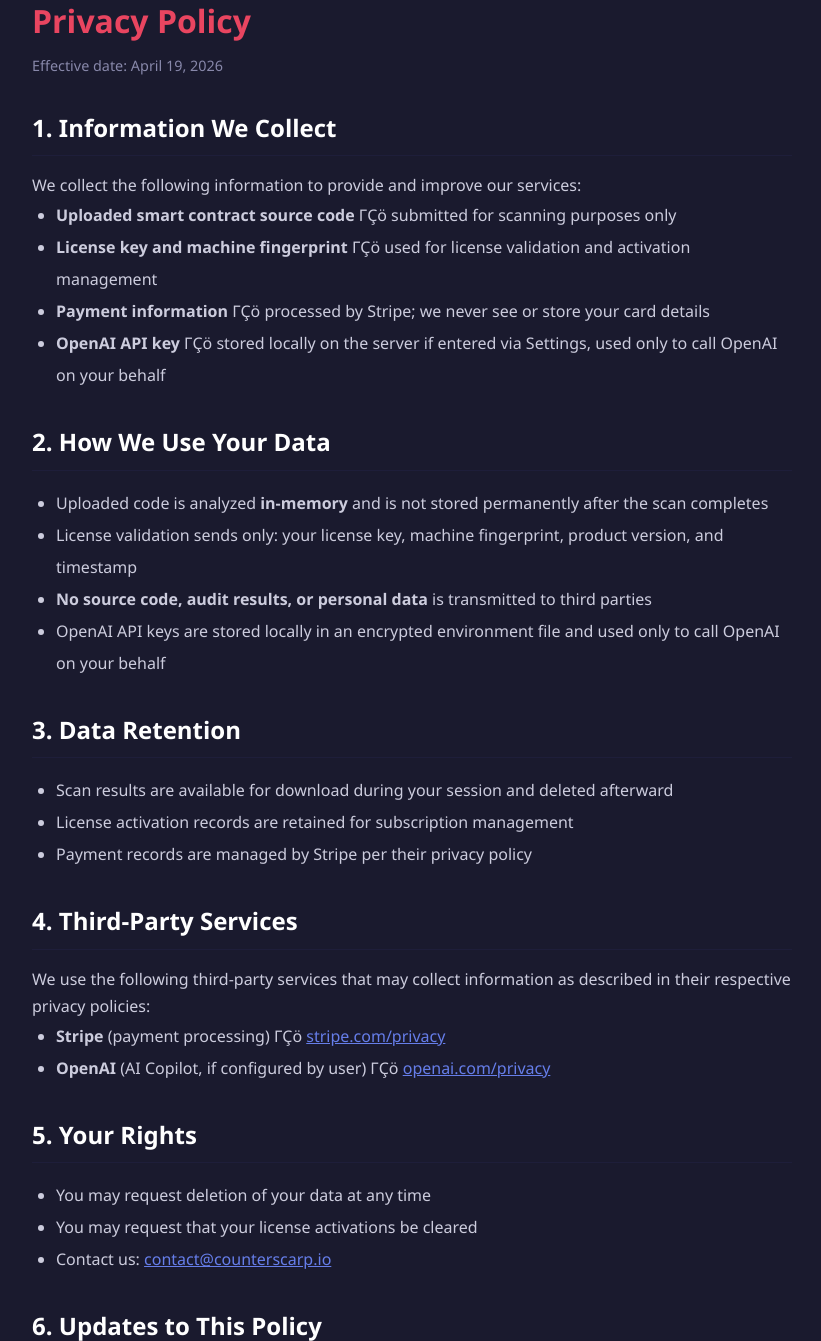
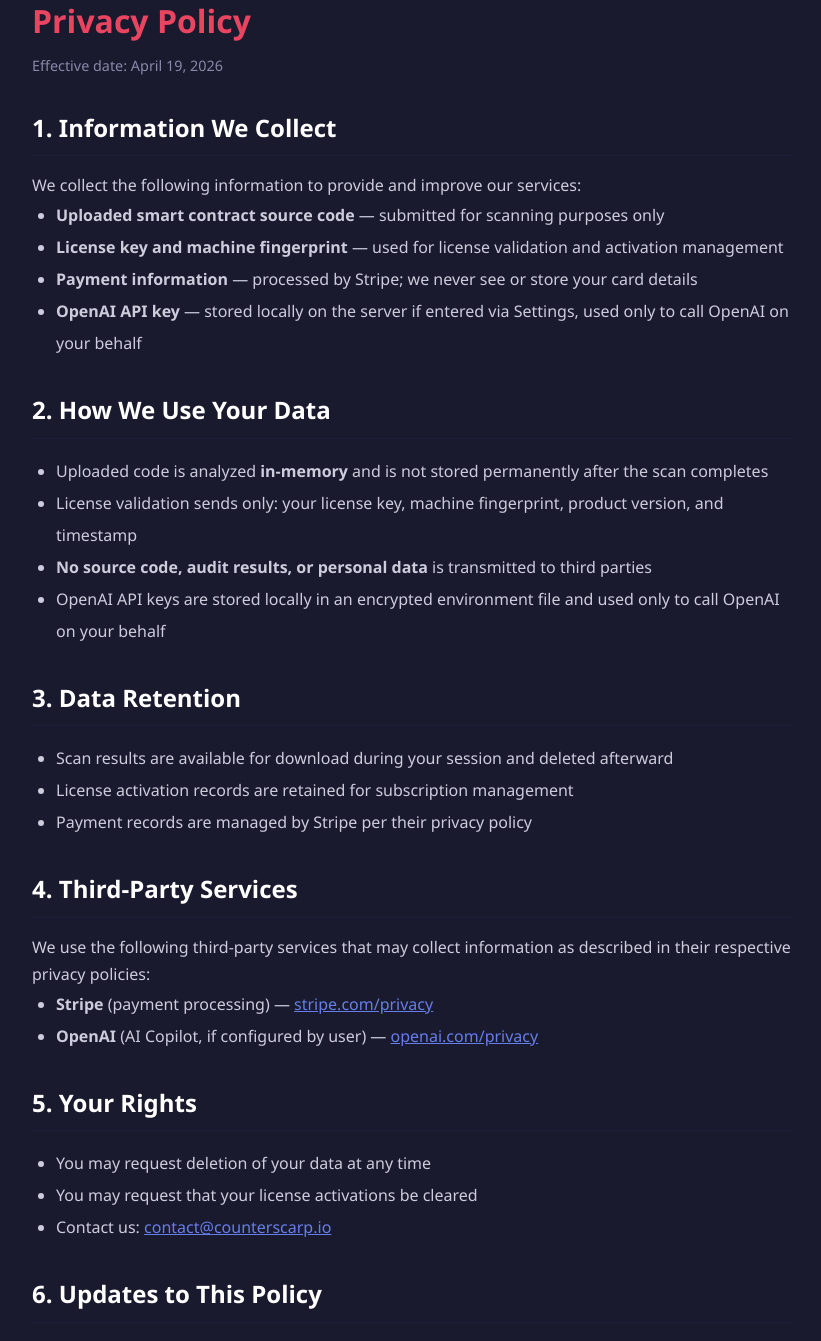
Before and after one commit to RunTimeAdmin/counterscarp, a FastAPI app: page /privacy in a window 1280 px wide. Shown: the part 176-1517 px from the top of the page, without its empty margins (228-1049 px from the left). Run offline with FastAPI, Linux system fonts and the light colour scheme; some libraries are stand-ins or nearby versions.

Commit message:
fix: replace mojibake characters with proper em dashes in HTML templates

```diff
--- a/webapp/templates/checkout_success.html
+++ b/webapp/templates/checkout_success.html
@@ -186,7 +186,7 @@ key = "{{ license_key }}"</div>
                 </div>
 
                 <p class="email-note">
-                    <strong>Save your license key now</strong> ΓÇö this is the only time it will be displayed.
+                    <strong>Save your license key now</strong> — this is the only time it will be displayed.
                     Copy it to a safe location before closing this page.
                 </p>
             </div>
--- a/webapp/templates/privacy.html
+++ b/webapp/templates/privacy.html
@@ -1,6 +1,6 @@
 {% extends "base.html" %}
 
-{% block title %}Privacy Policy ΓÇö Counterscarp Engine{% endblock %}
+{% block title %}Privacy Policy — Counterscarp Engine{% endblock %}
 
 {% block content %}
 <div style="max-width:800px;margin:0 auto;padding:40px 20px;">
@@ -11,10 +11,10 @@
         <h2 style="color:#ffffff;border-bottom:1px solid #1e1e3a;padding-bottom:8px;margin-bottom:16px;">1. Information We Collect</h2>
         <p style="color:#ccccdd;line-height:1.7;">We collect the following information to provide and improve our services:</p>
         <ul style="color:#ccccdd;line-height:2;padding-left:24px;">
-            <li><strong>Uploaded smart contract source code</strong> ΓÇö submitted for scanning purposes only</li>
-            <li><strong>License key and machine fingerprint</strong> ΓÇö used for license validation and activation management</li>
-            <li><strong>Payment information</strong> ΓÇö processed by Stripe; we never see or store your card details</li>
-            <li><strong>OpenAI API key</strong> ΓÇö stored locally on the server if entered via Settings, used only to call OpenAI on your behalf</li>
+            <li><strong>Uploaded smart contract source code</strong> — submitted for scanning purposes only</li>
+            <li><strong>License key and machine fingerprint</strong> — used for license validation and activation management</li>
+            <li><strong>Payment information</strong> — processed by Stripe; we never see or store your card details</li>
+            <li><strong>OpenAI API key</strong> — stored locally on the server if entered via Settings, used only to call OpenAI on your behalf</li>
         </ul>
     </section>
 
@@ -41,8 +41,8 @@
         <h2 style="color:#ffffff;border-bottom:1px solid #1e1e3a;padding-bottom:8px;margin-bottom:16px;">4. Third-Party Services</h2>
         <p style="color:#ccccdd;line-height:1.7;">We use the following third-party services that may collect information as described in their respective privacy policies:</p>
         <ul style="color:#ccccdd;line-height:2;padding-left:24px;">
-            <li><strong>Stripe</strong> (payment processing) ΓÇö <a href="https://stripe.com/privacy" style="color:#667eea;">stripe.com/privacy</a></li>
-            <li><strong>OpenAI</strong> (AI Copilot, if configured by user) ΓÇö <a href="https://openai.com/privacy" style="color:#667eea;">openai.com/privacy</a></li>
+            <li><strong>Stripe</strong> (payment processing) — <a href="https://stripe.com/privacy" style="color:#667eea;">stripe.com/privacy</a></li>
+            <li><strong>OpenAI</strong> (AI Copilot, if configured by user) — <a href="https://openai.com/privacy" style="color:#667eea;">openai.com/privacy</a></li>
         </ul>
     </section>
 
--- a/webapp/templates/terms.html
+++ b/webapp/templates/terms.html
@@ -1,6 +1,6 @@
 {% extends "base.html" %}
 
-{% block title %}Terms of Service ΓÇö Counterscarp Engine{% endblock %}
+{% block title %}Terms of Service — Counterscarp Engine{% endblock %}
 
 {% block content %}
 <div style="max-width:800px;margin:0 auto;padding:40px 20px;">
```
Also changed, not shown: webapp/templates/upload.html (+13 -13 lines).
